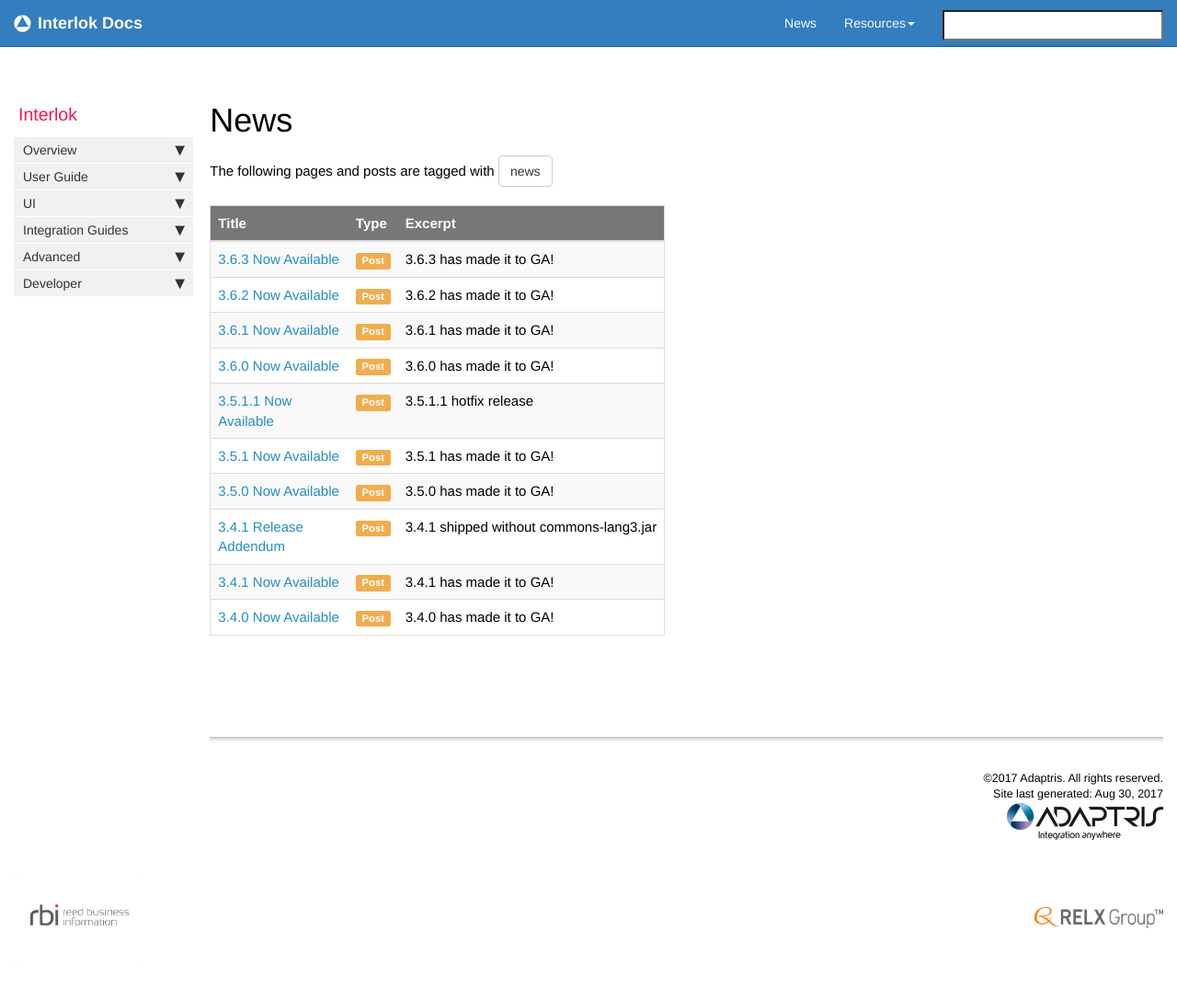
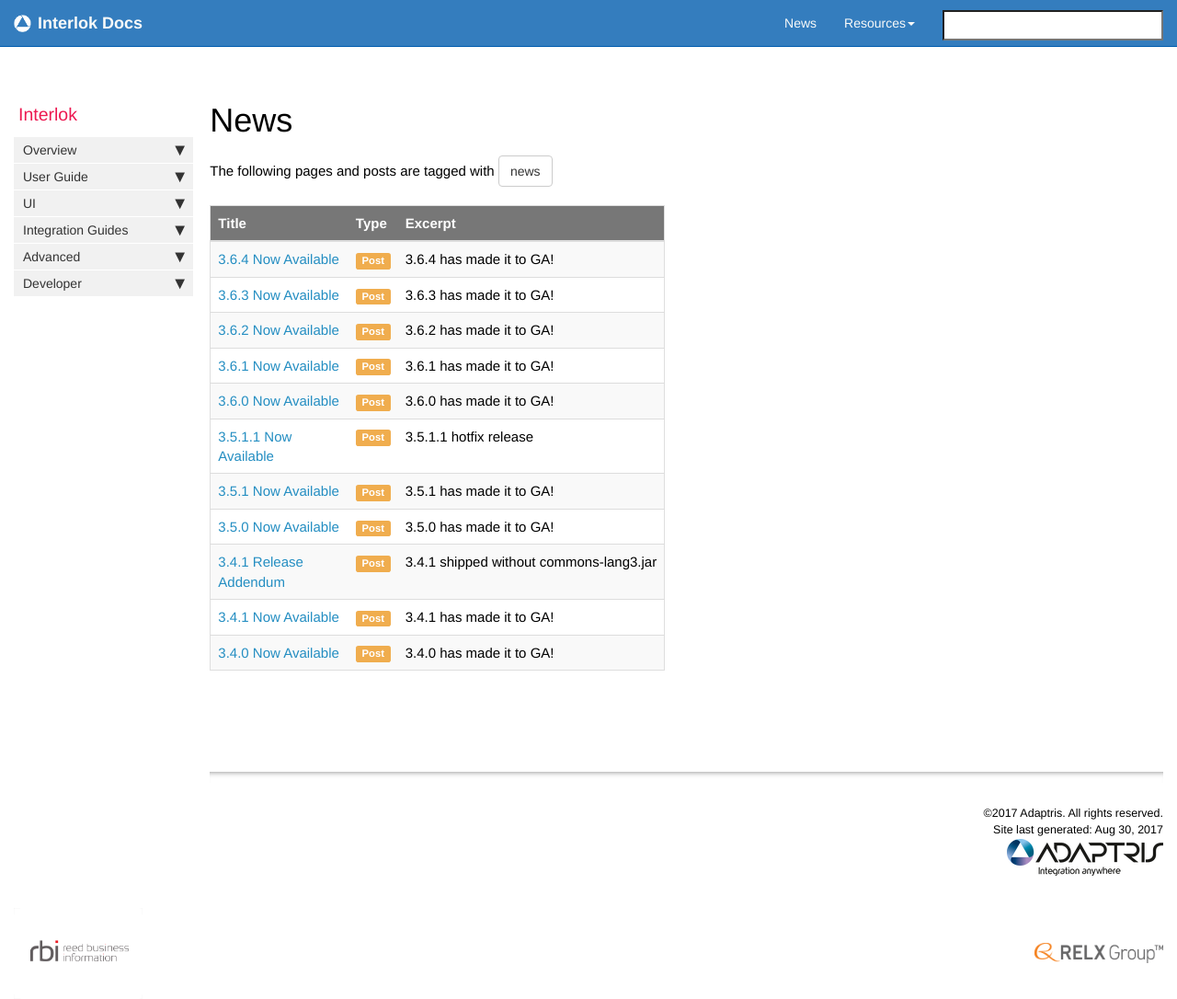
Before and after one commit to adaptris/interlok-docs-legacy, a Jekyll site: the page built from pages/tags/tag_news.md, in a window 1280 px wide and 1086 px high. Shown: the whole window at 92% size. Built offline with Jekyll 4.4.1, drawn with Linux system fonts in a browser that asks for light colours; nearby versions of some CDN libraries; comment, search, counter and statistics services are not loaded.

Commit message:
added notes to the 3.6.4 release notes and added a news post

```diff
--- a/_includes/custom/release364.html
+++ b/_includes/custom/release364.html
@@ -55,3 +57,4 @@
 - [INTERLOK-1740](https://adaptris.atlassian.net/browse/INTERLOK-1740) - Add a getWrappedClass() to AdapterComponentMBean
 - [INTERLOK-1750](https://adaptris.atlassian.net/browse/INTERLOK-1750) - Ugly NPE in MetadataToPayloadService
 - [INTERLOK-1751](https://adaptris.atlassian.net/browse/INTERLOK-1751) - Support Server Side encryption for S3 uploads
+- [INTERLOK-1614](https://adaptris.atlassian.net/browse/INTERLOK-1614) - UI Start Up - Improve the time it takes for jetty to start with the ui war
--- /dev/null
+++ b/_posts/2017-08-30-3.6.4-release.md
@@ -0,0 +1,15 @@
+---
+title:  "3.6.4 Now Available"
+categories: interlok update
+permalink: 3.6.4-release.html
+tags: [news]
+summary: 3.6.4 has made it to GA!
+---
+
+3.6.4 Has Made it to GA; get it as a standalone [installer][] or [docker image][].
+
+{% include custom/release364.html %}
+
+[installer]: https://development.adaptris.net/installers/Interlok
+[docker image]: https://hub.docker.com/r/adaptris/interlok/tags
+{% include links.html %}
```
Also changed, not shown: other parts of _includes/custom/release364.html (+3 -1 lines).
